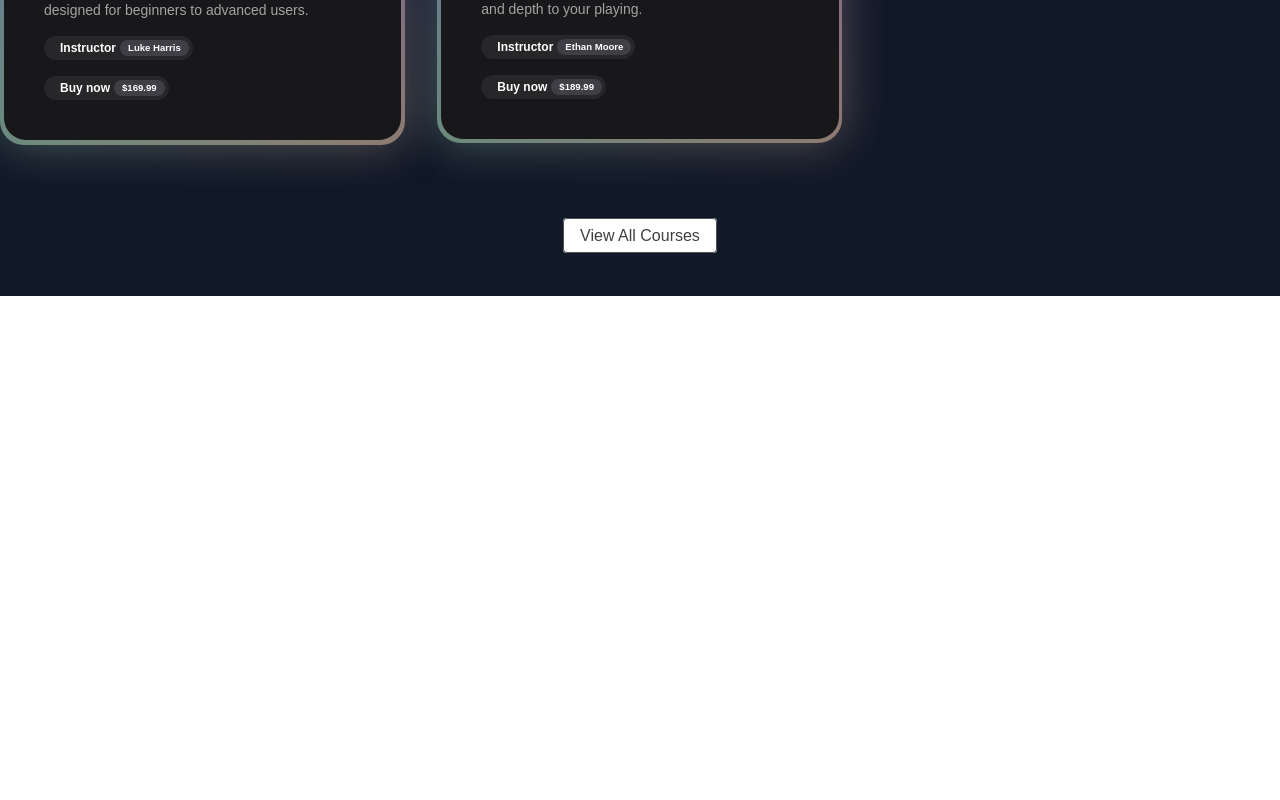
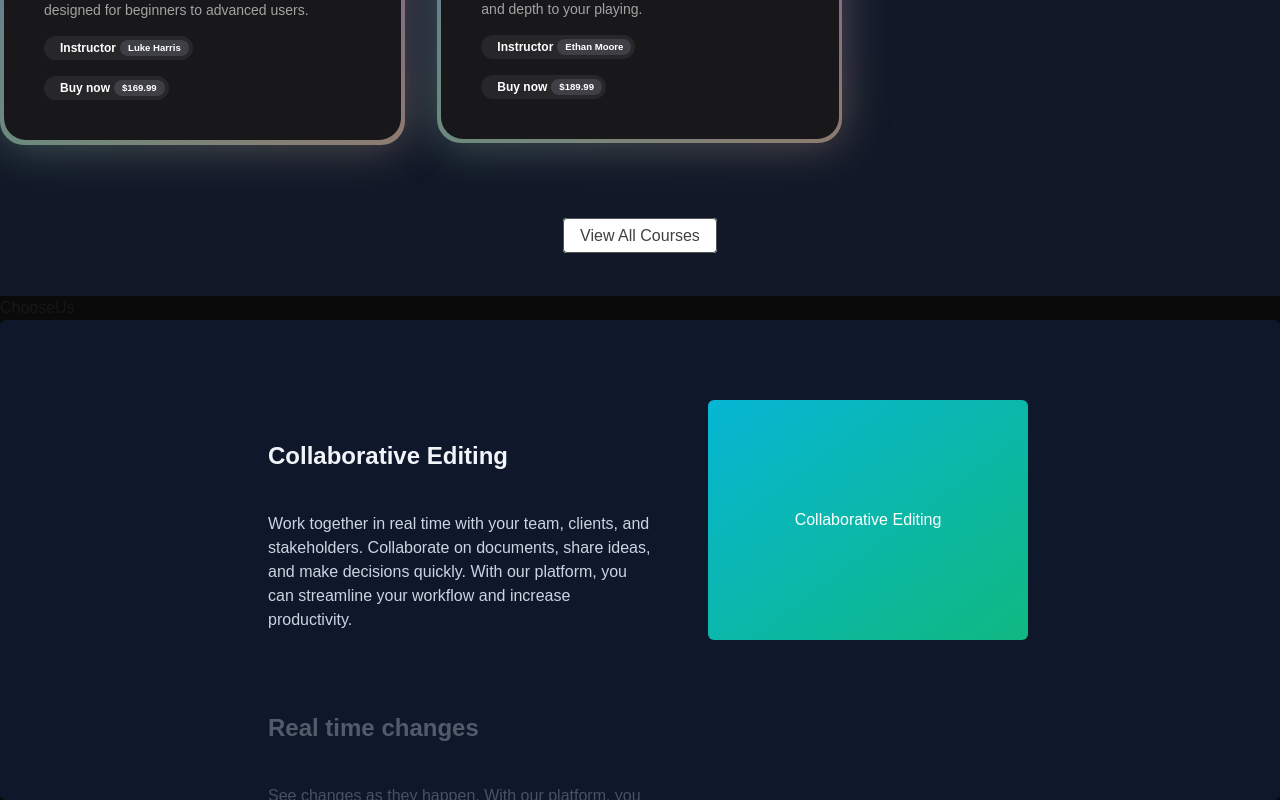
Before and after one commit to OMI786I/next.js-learn-music-acd, a Next.js app: page / in a window 1280 px wide. Shown: the part 1651-2451 px from the top of the page. Before the commit the page ends 1947 px from the top, so only its background shows below. Built offline with nearby package versions, Linux system fonts and the light colour scheme.

Commit message:
sticky scroll section

```diff
--- a/src/app/page.tsx
+++ b/src/app/page.tsx
@@ -1,3 +1,4 @@
+import ChooseUs from "@/components/ChooseUs";
 import FeaturedSection from "@/components/FeaturedSection";
 import HeroSection from "@/components/HeroSection";
 
@@ -7,6 +8,7 @@
       <main className="min-h-screen bg-black/[0.96] antialiased bg-grid-white/[0.02]">
         <HeroSection />
         <FeaturedSection />
+        <ChooseUs />
       </main>
     </>
   );
--- /dev/null
+++ b/src/components/ChooseUs.tsx
@@ -0,0 +1,63 @@
+"use client";
+
+import React from "react";
+import Image from "next/image";
+import { StickyScroll } from "./ui/sticky-scroll-reveal";
+const content = [
+  {
+    title: "Collaborative Editing",
+    description:
+      "Work together in real time with your team, clients, and stakeholders. Collaborate on documents, share ideas, and make decisions quickly. With our platform, you can streamline your workflow and increase productivity.",
+    content: (
+      <div className="h-full w-full bg-[linear-gradient(to_bottom_right,var(--cyan-500),var(--emerald-500))] flex items-center justify-center text-white">
+        Collaborative Editing
+      </div>
+    ),
+  },
+  {
+    title: "Real time changes",
+    description:
+      "See changes as they happen. With our platform, you can track every modification in real time. No more confusion about the latest version of your project. Say goodbye to the chaos of version control and embrace the simplicity of real-time updates.",
+    content: (
+      <div className="h-full w-full  flex items-center justify-center text-white">
+        <Image
+          src="/courses/blues.jpg"
+          width={300}
+          height={300}
+          className="h-full w-full object-cover"
+          alt="linear board demo"
+        />
+      </div>
+    ),
+  },
+  {
+    title: "Version control",
+    description:
+      "Experience real-time updates and never stress about version control again. Our platform ensures that you're always working on the most recent version of your project, eliminating the need for constant manual updates. Stay in the loop, keep your team aligned, and maintain the flow of your work without any interruptions.",
+    content: (
+      <div className="h-full w-full bg-[linear-gradient(to_bottom_right,var(--orange-500),var(--yellow-500))] flex items-center justify-center text-white">
+        Version control
+      </div>
+    ),
+  },
+  {
+    title: "Running out of content",
+    description:
+      "Experience real-time updates and never stress about version control again. Our platform ensures that you're always working on the most recent version of your project, eliminating the need for constant manual updates. Stay in the loop, keep your team aligned, and maintain the flow of your work without any interruptions.",
+    content: (
+      <div className="h-full w-full bg-[linear-gradient(to_bottom_right,var(--cyan-500),var(--emerald-500))] flex items-center justify-center text-white">
+        Running out of content
+      </div>
+    ),
+  },
+];
+function ChooseUs() {
+  return (
+    <div>
+      ChooseUs
+      <StickyScroll content={content} />
+    </div>
+  );
+}
+
+export default ChooseUs;
--- /dev/null
+++ b/src/components/ui/sticky-scroll-reveal.tsx
@@ -0,0 +1,112 @@
+"use client";
+import React, { useEffect, useRef, useState } from "react";
+import { useMotionValueEvent, useScroll } from "framer-motion";
+import { motion } from "framer-motion";
+import { cn } from "@/lib/utils";
+
+export const StickyScroll = ({
+  content,
+  contentClassName,
+}: {
+  content: {
+    title: string;
+    description: string;
+    content?: React.ReactNode | any;
+  }[];
+  contentClassName?: string;
+}) => {
+  const [activeCard, setActiveCard] = React.useState(0);
+  const ref = useRef<any>(null);
+  const { scrollYProgress } = useScroll({
+    // uncomment line 22 and comment line 23 if you DONT want the overflow container and want to have it change on the entire page scroll
+    // target: ref
+    container: ref,
+    offset: ["start start", "end start"],
+  });
+  const cardLength = content.length;
+
+  useMotionValueEvent(scrollYProgress, "change", (latest) => {
+    const cardsBreakpoints = content.map((_, index) => index / cardLength);
+    const closestBreakpointIndex = cardsBreakpoints.reduce(
+      (acc, breakpoint, index) => {
+        const distance = Math.abs(latest - breakpoint);
+        if (distance < Math.abs(latest - cardsBreakpoints[acc])) {
+          return index;
+        }
+        return acc;
+      },
+      0
+    );
+    setActiveCard(closestBreakpointIndex);
+  });
+
+  const backgroundColors = [
+    "var(--slate-900)",
+    "var(--black)",
+    "var(--neutral-900)",
+  ];
+  const linearGradients = [
+    "linear-gradient(to bottom right, var(--cyan-500), var(--emerald-500))",
+    "linear-gradient(to bottom right, var(--pink-500), var(--indigo-500))",
+    "linear-gradient(to bottom right, var(--orange-500), var(--yellow-500))",
+  ];
+
+  const [backgroundGradient, setBackgroundGradient] = useState(
+    linearGradients[0]
+  );
+
+  useEffect(() => {
+    setBackgroundGradient(linearGradients[activeCard % linearGradients.length]);
+  }, [activeCard]);
+
+  return (
+    <motion.div
+      animate={{
+        backgroundColor: backgroundColors[activeCard % backgroundColors.length],
+      }}
+      className="h-[30rem] overflow-y-auto flex justify-center relative space-x-10 rounded-md p-10"
+      ref={ref}
+    >
+      <div className="div relative flex items-start px-4">
+        <div className="max-w-2xl">
+          {content.map((item, index) => (
+            <div key={item.title + index} className="my-20">
+              <motion.h2
+                initial={{
+                  opacity: 0,
+                }}
+                animate={{
+                  opacity: activeCard === index ? 1 : 0.3,
+                }}
+                className="text-2xl font-bold text-slate-100"
+              >
+                {item.title}
+              </motion.h2>
+              <motion.p
+                initial={{
+                  opacity: 0,
+                }}
+                animate={{
+                  opacity: activeCard === index ? 1 : 0.3,
+                }}
+                className="text-kg text-slate-300 max-w-sm mt-10"
+              >
+                {item.description}
+              </motion.p>
+            </div>
+          ))}
+          <div className="h-40" />
+        </div>
+      </div>
+      <div
+        style={{ background: backgroundGradient }}
+        className={cn(
+          "hidden lg:block h-60 w-80 rounded-md bg-white sticky top-10 overflow-hidden",
+          contentClassName
+        )}
+      >
+        {content[activeCard].content ?? null}
+      </div>
+    </motion.div>
+  );
+};
```
